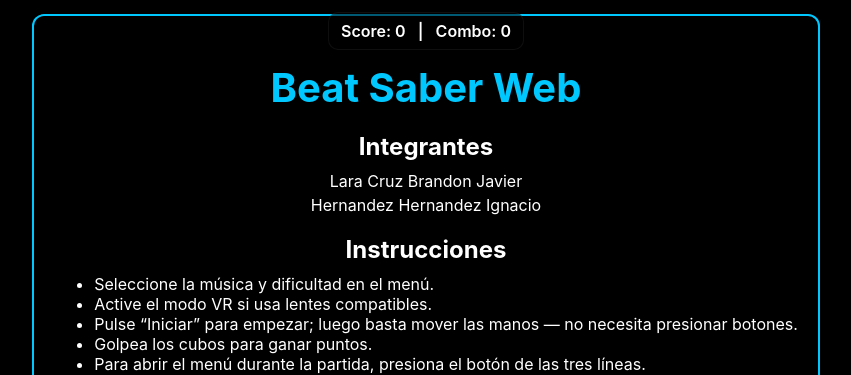
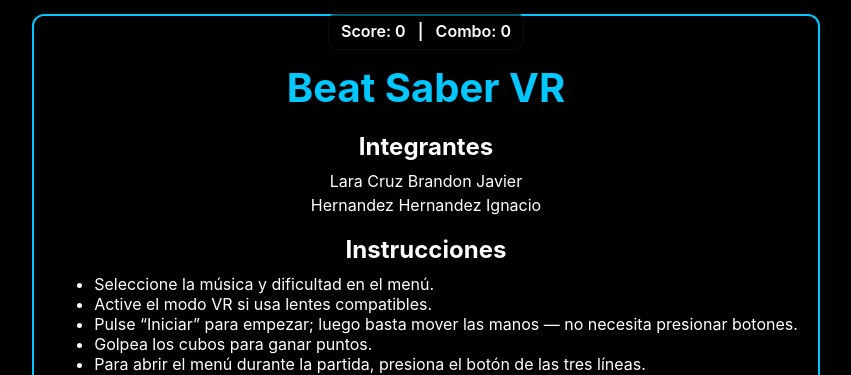
Before and after one commit to Nachus-IHH/graf-threejsAr-escenario, a plain HTML site: page index.html in a window 1280 px wide. Shown: the top 375 px of the page, without its empty margins (214-1065 px from the left). Drawn offline with nearby package versions, Linux system fonts and the light colour scheme; no server answers.

Commit message:
version final

```diff
--- a/index.html
+++ b/index.html
@@ -21,7 +21,7 @@
     <!-- PORTADA / INTRO SCREEN -->
   <div id="introOverlay">
     <div id="introContent">
-      <h1>Beat Saber Web</h1>
+      <h1>Beat Saber VR</h1>
 
       <h2>Integrantes</h2>
       <p>Lara Cruz Brandon Javier</p>
```
